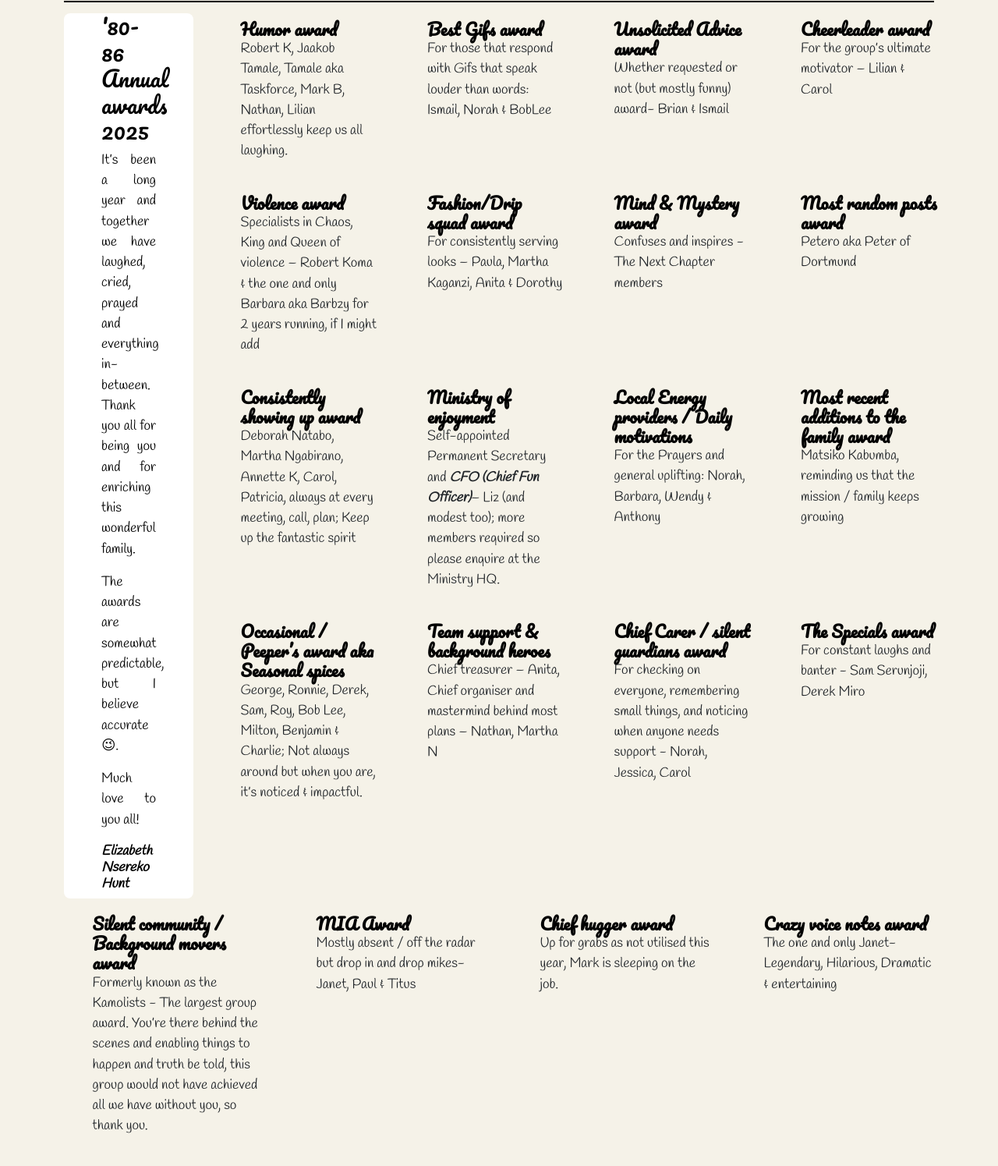
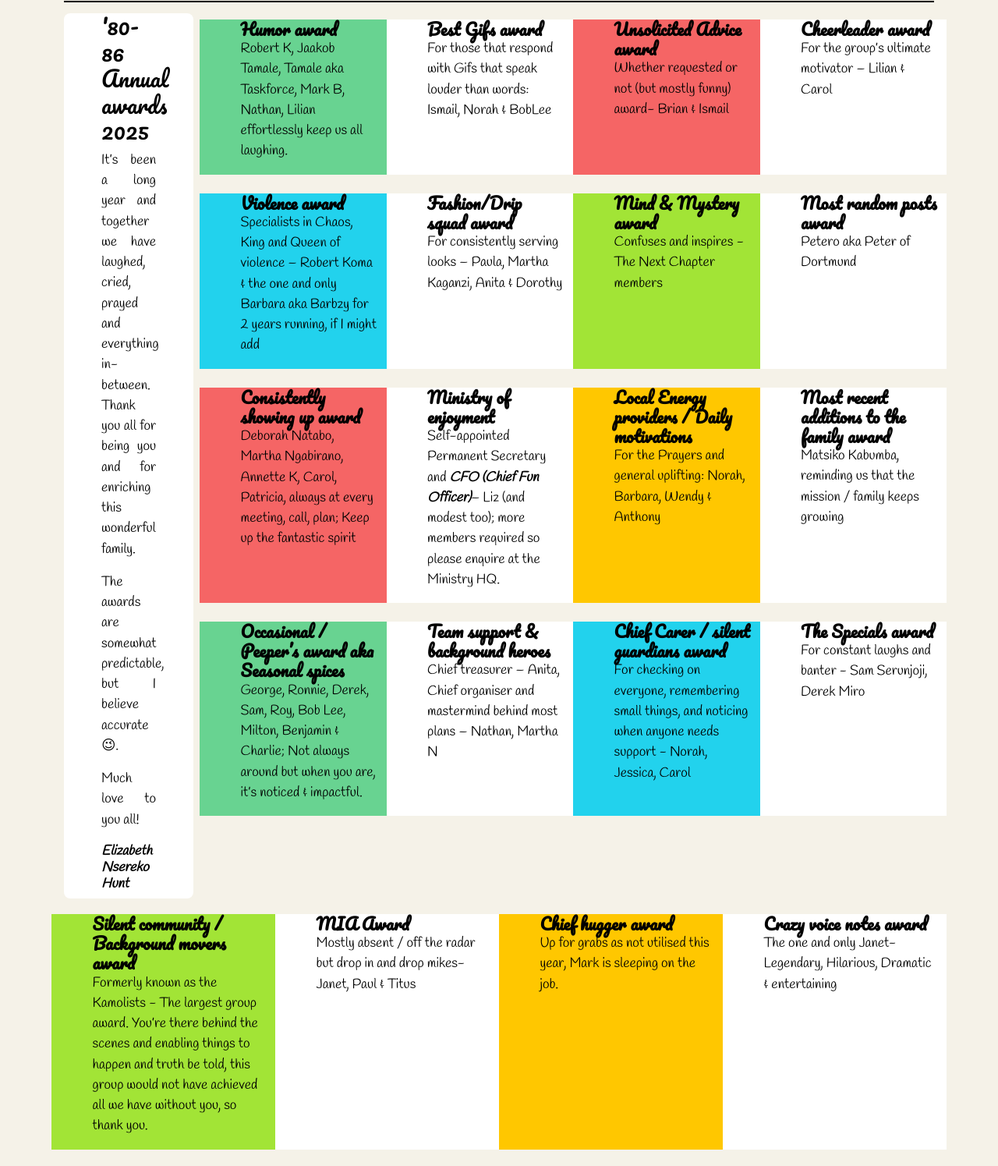
Before and after one commit to ckkisembo/KPS-draft-newsletter, a plain HTML site: page awards.html in a window 1280 px wide. Shown: the part 104-1599 px from the top of the page at 78% size. Drawn offline with nearby package versions, Linux system fonts and the light colour scheme; a web font is replaced by a local one.

Commit message:
initial team review

```diff
--- a/awards.html
+++ b/awards.html
@@ -48,112 +48,112 @@
                 </div>
                 <div class="col-lg-10 px-2 py-1" id="icon-grid">
                     <div class="row row-cols-1 row-cols-sm-2 row-cols-md-3 row-cols-lg-4 g-4 py-1">
-                        <div class="col d-flex align-items-start">
+                        <div class="col d-flex align-items-start text-bg-success">
                             <svg class="bi text-body-secondary flex-shrink-0 me-3" width="1.75em" height="1.75em" aria-hidden="true"><use xlink:href="#bootstrap"></use></svg>
                             <div>
                                 <h3 class="fw-bold mb-0 fs-4 text-body-emphasis">Humor award</h3>
                                 <p class="lead">Robert K, Jaakob Tamale, Tamale aka Taskforce, Mark B, Nathan, Lilian effortlessly keep us all laughing.</p>
                             </div>
                         </div>
-                        <div class="col d-flex align-items-start">
+                        <div class="col d-flex align-items-start text-bg-secondary">
                             <svg class="bi text-body-secondary flex-shrink-0 me-3" width="1.75em" height="1.75em" aria-hidden="true"><use xlink:href="#cpu-fill"></use></svg>
                             <div>
                                 <h3 class="fw-bold mb-0 fs-4 text-body-emphasis">Best Gifs award</h3>
                                 <p class="lead">For those that respond with Gifs that speak louder than words: Ismail, Norah & BobLee</p>
                             </div>
                         </div>
-                        <div class="col d-flex align-items-start">
+                        <div class="col d-flex align-items-start text-bg-danger">
                             <svg class="bi text-body-secondary flex-shrink-0 me-3" width="1.75em" height="1.75em" aria-hidden="true"><use xlink:href="#calendar3"></use></svg>
                             <div>
                                 <h3 class="fw-bold mb-0 fs-4 text-body-emphasis">Unsolicited Advice award</h3>
                                 <p class="lead">Whether requested or not (but mostly funny) award- Brian & Ismail</p>
                             </div>
                         </div>
-                        <div class="col d-flex align-items-start">
+                        <div class="col d-flex align-items-start text-bg-secondary">
                             <svg class="bi text-body-secondary flex-shrink-0 me-3" width="1.75em" height="1.75em" aria-hidden="true"><use xlink:href="#home"></use></svg>
                             <div>
                                 <h3 class="fw-bold mb-0 fs-4 text-body-emphasis">Cheerleader award</h3>
                                 <p class="lead">For the group’s ultimate motivator – Lilian & Carol</p>
                             </div>
                         </div>
-                        <div class="col d-flex align-items-start">
+                        <div class="col d-flex align-items-start text-bg-info">
                             <svg class="bi text-body-secondary flex-shrink-0 me-3" width="1.75em" height="1.75em" aria-hidden="true"><use xlink:href="#toggles2"></use></svg>
                             <div>
                                 <h3 class="fw-bold mb-0 fs-4 text-body-emphasis">Violence award</h3>
                                 <p class="lead">Specialists in Chaos, King and Queen of violence – Robert Koma & the one and only Barbara aka Barbzy for 2 years running, if I might add</p>
                             </div>
                         </div>
-                        <div class="col d-flex align-items-start">
+                        <div class="col d-flex align-items-start text-bg-secondary">
                             <svg class="bi text-body-secondary flex-shrink-0 me-3" width="1.75em" height="1.75em" aria-hidden="true"><use xlink:href="#geo-fill"></use></svg>
                             <div>
                                 <h3 class="fw-bold mb-0 fs-4 text-body-emphasis">Fashion/Drip squad award</h3>
                                 <p class="lead"> For consistently serving looks – Paula, Martha Kaganzi, Anita & Dorothy</p>
                             </div>
                         </div>
-                        <div class="col d-flex align-items-start">
+                        <div class="col d-flex align-items-start text-bg-primary">
                             <svg class="bi text-body-secondary flex-shrink-0 me-3" width="1.75em" height="1.75em" aria-hidden="true"><use xlink:href="#tools"></use></svg>
                             <div>
                                 <h3 class="fw-bold mb-0 fs-4 text-body-emphasis">Mind & Mystery award</h3>
                                 <p class="lead">Confuses and inspires - The Next Chapter members</p>
                             </div>
                         </div>
-                        <div class="col d-flex align-items-start">
+                        <div class="col d-flex align-items-start text-bg-secondary">
                             <svg class="bi text-body-secondary flex-shrink-0 me-3" width="1.75em" height="1.75em" aria-hidden="true"><use xlink:href="#speedometer2"></use></svg>
                             <div>
                                 <h3 class="fw-bold mb-0 fs-4 text-body-emphasis">Most random posts award</h3>
                                 <p class="lead">Petero aka Peter of Dortmund</p>
                             </div>
                         </div>
-                        <div class="col d-flex align-items-start">
+                        <div class="col d-flex align-items-start text-bg-danger">
                             <svg class="bi text-body-secondary flex-shrink-0 me-3" width="1.75em" height="1.75em" aria-hidden="true"><use xlink:href="#calendar3"></use></svg>
                             <div>
                                 <h3 class="fw-bold mb-0 fs-4 text-body-emphasis">Consistently showing up award</h3>
                                 <p class="lead">Deborah Natabo, Martha Ngabirano, Annette K, Carol, Patricia, always at every meeting, call, plan; Keep up the fantastic spirit</p>
                             </div>
                         </div>
-                        <div class="col d-flex align-items-start">
+                        <div class="col d-flex align-items-start text-bg-secondary">
                             <svg class="bi text-body-secondary flex-shrink-0 me-3" width="1.75em" height="1.75em" aria-hidden="true"><use xlink:href="#bootstrap"></use></svg>
                             <div>
                                 <h3 class="fw-bold mb-0 fs-4 text-body-emphasis">Ministry of enjoyment</h3>
                                 <p class="lead">Self-appointed Permanent Secretary and <strong><em>CFO (Chief Fun Officer)</em></strong>– Liz (and modest too); more members required so please enquire at the Ministry HQ.</p>
                             </div>
                         </div>
-                        <div class="col d-flex align-items-start">
+                        <div class="col d-flex align-items-start text-bg-warning">
                             <svg class="bi text-body-secondary flex-shrink-0 me-3" width="1.75em" height="1.75em" aria-hidden="true"><use xlink:href="#cpu-fill"></use></svg>
                             <div>
                                 <h3 class="fw-bold mb-0 fs-4 text-body-emphasis">Local Energy providers / Daily motivations</h3>
                                 <p class="lead">For the Prayers and general uplifting: Norah, Barbara, Wendy & Anthony</p>
                             </div>
                         </div>
-                        <div class="col d-flex align-items-start">
+                        <div class="col d-flex align-items-start text-bg-secondary">
                             <svg class="bi text-body-secondary flex-shrink-0 me-3" width="1.75em" height="1.75em" aria-hidden="true"><use xlink:href="#home"></use></svg>
                             <div>
                                 <h3 class="fw-bold mb-0 fs-4 text-body-emphasis">Most recent additions to the family award</h3>
                                 <p class="lead">Matsiko Kabumba, reminding us that the mission / family keeps growing</p>
                             </div>
                         </div>
-                        <div class="col d-flex align-items-start">
+                        <div class="col d-flex align-items-start text-bg-success">
                             <svg class="bi text-body-secondary flex-shrink-0 me-3" width="1.75em" height="1.75em" aria-hidden="true"><use xlink:href="#geo-fill"></use></svg>
                             <div>
                                 <h3 class="fw-bold mb-0 fs-4 text-body-emphasis">Occasional / Peeper’s award aka Seasonal spices</h3>
                                 <p class="lead">George, Ronnie, Derek, Sam, Roy, Bob Lee, Milton, Benjamin & Charlie; Not always around but when you are, it’s noticed & impactful.</p>
                             </div>
                         </div>
-                        <div class="col d-flex align-items-start">
+                        <div class="col d-flex align-items-start text-bg-secondary">
                             <svg class="bi text-body-secondary flex-shrink-0 me-3" width="1.75em" height="1.75em" aria-hidden="true"><use xlink:href="#speedometer2"></use></svg>
                             <div>
                                 <h3 class="fw-bold mb-0 fs-4 text-body-emphasis">Team support & background heroes</h3>
                                 <p class="lead">Chief treasurer – Anita, Chief organiser and mastermind behind most plans – Nathan, Martha N</p>
                             </div>
                         </div>
-                        <div class="col d-flex align-items-start">
+                        <div class="col d-flex align-items-start text-bg-info">
                             <svg class="bi text-body-secondary flex-shrink-0 me-3" width="1.75em" height="1.75em" aria-hidden="true"><use xlink:href="#toggles2"></use></svg>
                             <div>
                                 <h3 class="fw-bold mb-0 fs-4 text-body-emphasis">Chief Carer / silent guardians award</h3>
                                 <p class="lead">For checking on everyone, remembering small things, and noticing when anyone needs support - Norah, Jessica, Carol</p>
                             </div>
                         </div>
-                        <div class="col d-flex align-items-start">
+                        <div class="col d-flex align-items-start text-bg-secondary">
                             <svg class="bi text-body-secondary flex-shrink-0 me-3" width="1.75em" height="1.75em" aria-hidden="true"><use xlink:href="#tools"></use></svg>
                             <div>
                                 <h3 class="fw-bold mb-0 fs-4 text-body-emphasis">The Specials award</h3>
@@ -164,49 +164,49 @@
                 </div>
                 <div class="col px-2 py-3" id="icon-grid">
                     <div class="row row-cols-1 row-cols-sm-2 row-cols-md-3 row-cols-lg-4 g-4 py-1">
-                        <div class="col d-flex align-items-start">
+                        <div class="col d-flex align-items-start text-bg-primary">
                             <svg class="bi text-body-secondary flex-shrink-0 me-3" width="1.75em" height="1.75em" aria-hidden="true"><use xlink:href="#home"></use></svg>
                             <div>
                                 <h3 class="fw-bold mb-0 fs-4 text-body-emphasis">Silent community / Background movers award </h3>
                                 <p class="lead">Formerly known as the Kamolists - The largest group award. You’re there behind the scenes and enabling things to happen and truth be told, this group would not have achieved all we have without you, so thank you.</p>
                             </div>
                         </div>
-                        <div class="col d-flex align-items-start">
+                        <div class="col d-flex align-items-start text-bg-secondary">
                             <svg class="bi text-body-secondary flex-shrink-0 me-3" width="1.75em" height="1.75em" aria-hidden="true"><use xlink:href="#bootstrap"></use></svg>
                             <div>
                                 <h3 class="fw-bold mb-0 fs-4 text-body-emphasis">MIA Award</h3>
                                 <p class="lead">Mostly absent / off the radar but drop in and drop mikes-Janet, Paul & Titus</p>
                             </div>
                         </div>
-                        <div class="col d-flex align-items-start">
+                        <div class="col d-flex align-items-start text-bg-warning">
                             <svg class="bi text-body-secondary flex-shrink-0 me-3" width="1.75em" height="1.75em" aria-hidden="true"><use xlink:href="#cpu-fill"></use></svg>
                             <div>
                                 <h3 class="fw-bold mb-0 fs-4 text-body-emphasis">Chief hugger award</h3>
                                 <p class="lead">Up for grabs as not utilised this year, Mark is sleeping on the job.</p>
                             </div>
                         </div>
-                        <div class="col d-flex align-items-start">
+                        <div class="col d-flex align-items-start text-bg-secondary">
                             <svg class="bi text-body-secondary flex-shrink-0 me-3" width="1.75em" height="1.75em" aria-hidden="true"><use xlink:href="#calendar3"></use></svg>
                             <div>
                                 <h3 class="fw-bold mb-0 fs-4 text-body-emphasis">Crazy voice notes award</h3>
                                 <p class="lead">The one and only Janet- Legendary, Hilarious, Dramatic & entertaining</p>
                             </div>
                         </div>
-                        <div class="col d-flex align-items-start">
+                        <div class="col d-flex align-items-start text-bg-danger">
                             <svg class="bi text-body-secondary flex-shrink-0 me-3" width="1.75em" height="1.75em" aria-hidden="true"><use xlink:href="#bootstrap"></use></svg>
                             <div>
                                 <h3 class="fw-bold mb-0 fs-4 text-body-emphasis">Tactical leadership award</h3>
                                 <p class="lead">Carol & Nathan, thanks for all the background work.</p>
                             </div>
                         </div>
-                        <div class="col d-flex align-items-start">
+                        <div class="col d-flex align-items-start text-bg-secondary">
                             <svg class="bi text-body-secondary flex-shrink-0 me-3" width="1.75em" height="1.75em" aria-hidden="true"><use xlink:href="#cpu-fill"></use></svg>
                             <div>
                                 <h3 class="fw-bold mb-0 fs-4 text-body-emphasis">Light up the room</h3>
                                 <p class="lead">Annette, Koma, Barbara, Titus & Eva (beautiful cards).</p>
                             </div>
                         </div>
-                        <div class="col d-flex align-items-start">
+                        <div class="col d-flex align-items-start text-bg-info">
                             <svg class="bi text-body-secondary flex-shrink-0 me-3" width="1.75em" height="1.75em" aria-hidden="true"><use xlink:href="#calendar3"></use></svg>
                             <div>
                                 <h3 class="fw-bold mb-0 fs-4 text-body-emphasis">What's missing?</h3>
```
Also changed, not shown: donate.html (+1 -1 lines), katale.html (+7 -7 lines), lifestyle.html (+1 -1 lines), spin.html (+1 -0 lines), images/sonnyad.jpg.
